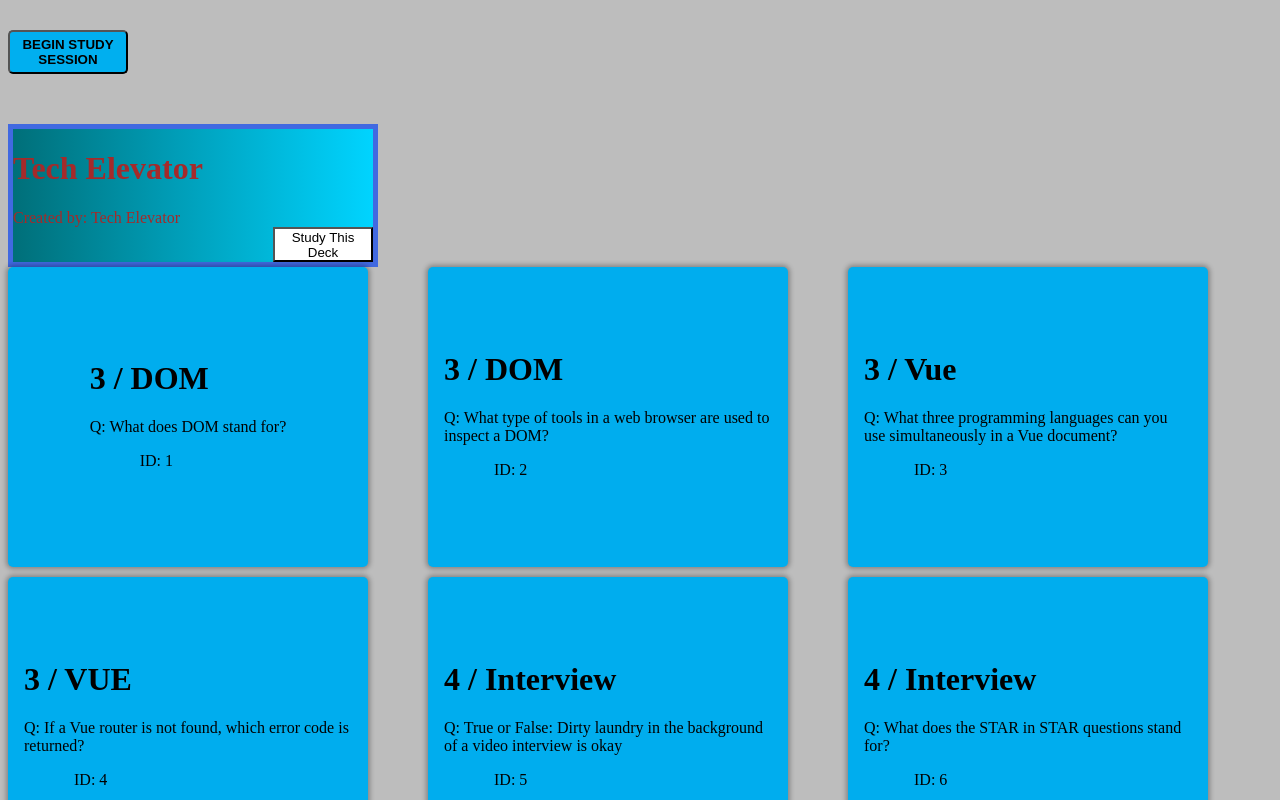
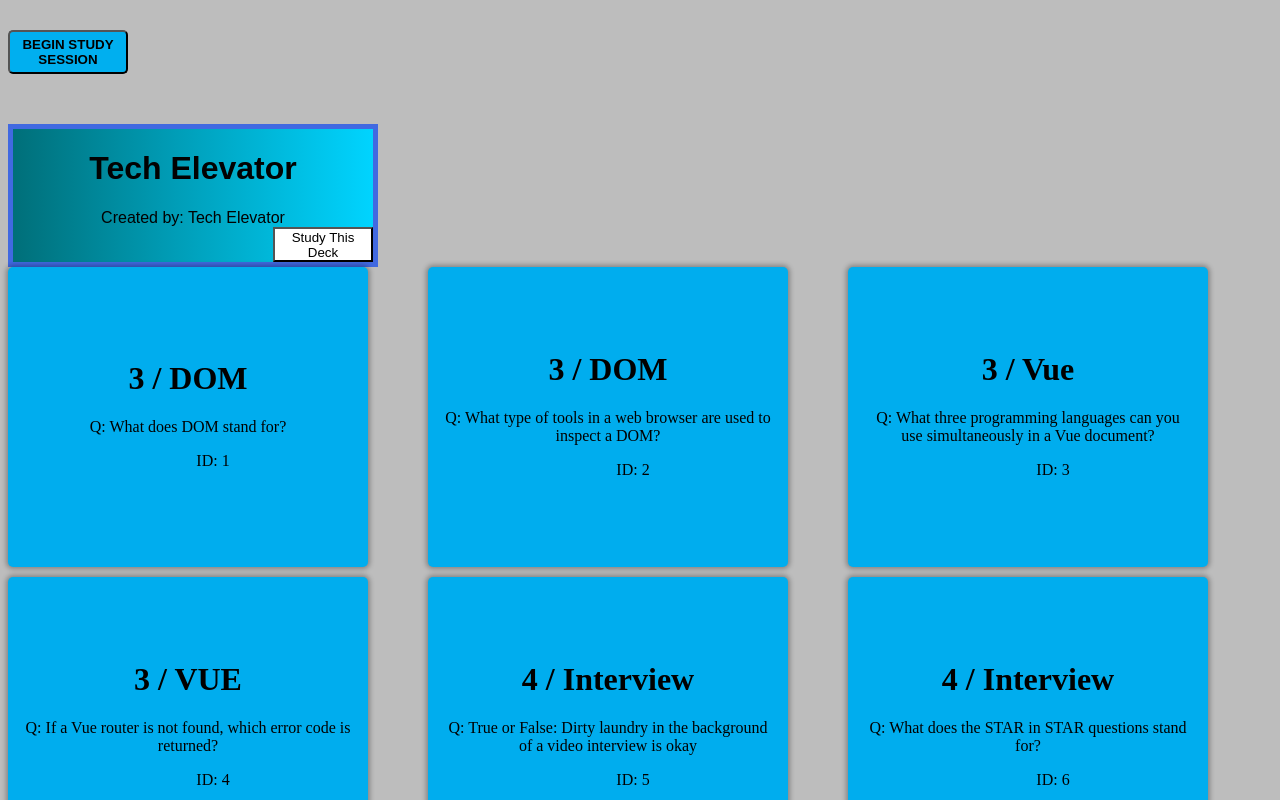
Before and after one commit to JayH98/That-Flippin-App-Flaschards-Full-Stack-techelevator-cle-jan-2022-java-student-pairs-final-capstone, a Vue app in the folder capstone/vue/: page / in a window 1280 px wide. Shown: the part 640-1440 px from the top of the page. Built offline with nearby package versions, Linux system fonts and the light colour scheme; sample sign-in values are in the browser's storage.

Commit message:
Styling changes

```diff
--- a/capstone/vue/src/components/Deck.vue
+++ b/capstone/vue/src/components/Deck.vue
@@ -27,8 +27,9 @@
 <style>
 .deck {
     display: flex;
+    text-align: center;
     flex-direction: column;
-    justify-content: space-between;
+    justify-content: center;
     background: rgb(0,111,121);
     background: linear-gradient(90deg, rgba(0,111,121,1) 0%, rgba(0,157,183,1) 45%, rgba(0,212,255,1) 100%);
     border: 5px solid royalblue;
@@ -36,7 +37,9 @@
 }
 
 .deck > h1, .deck section {
-    color: brown;
+    font-family: Arial, Arial, Helvetica, sans-serif;
+
+    color: rgb(2, 2, 2);
 }
 
 .study-button {
--- a/capstone/vue/src/components/FlashCard.vue
+++ b/capstone/vue/src/components/FlashCard.vue
@@ -99,6 +99,7 @@
     padding: 1rem;
     backface-visibility: hidden;
     display:flex;
+    text-align: center;
     flex-direction: column;
     justify-content: space-between;
 }
@@ -107,6 +108,16 @@
     transform: rotateY(180deg);
 }
 
+#review-button {
+   box-sizing: border-box;
+    background-color: white;
+    min-width: 100px;
+    width: 20%;
+    height: 35px;
+    align-self: flex-end;
+
+}
+
 
 
 </style>
```
